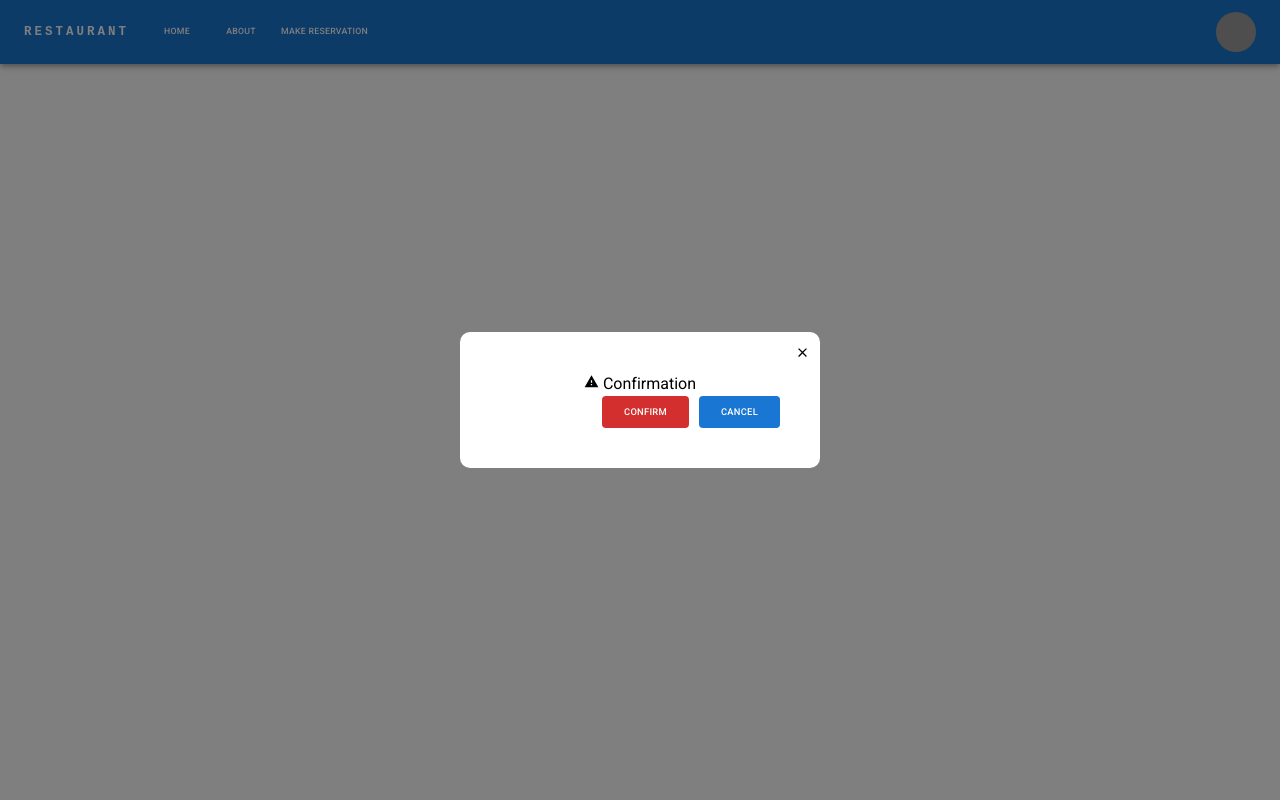
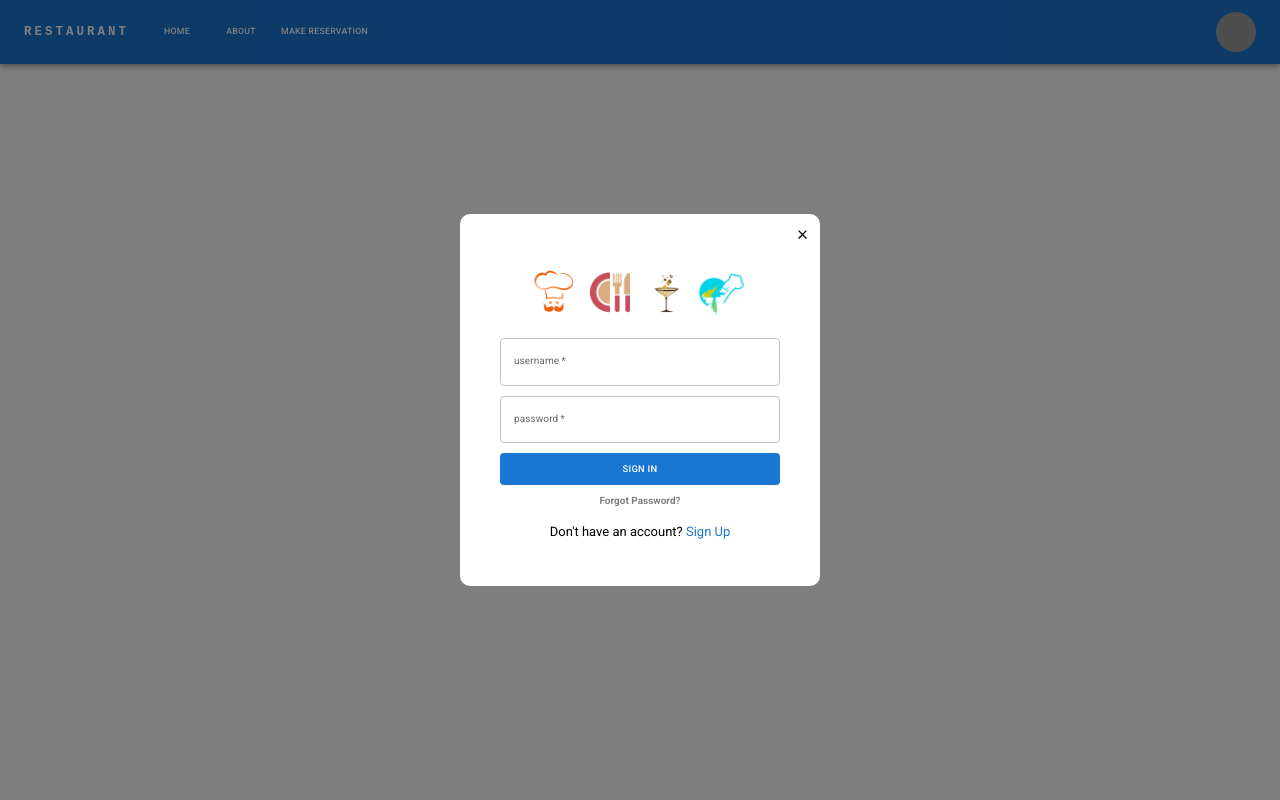
Before and after one commit to nobi-onway/table-reservation-front-end-user, a React (Create React App) app: page /staff-reservation in a window 1280 px wide. Shown: the top 800 px of the page. Built offline with nearby package versions, Linux system fonts and the light colour scheme; grey boxes are pictures that could not be loaded; a web font is replaced by a local one.

Commit message:
create confirmation modal

```diff
--- a/src/components/ResponsiveAppBar/index.jsx
+++ b/src/components/ResponsiveAppBar/index.jsx
@@ -308,18 +308,17 @@ function ResponsiveAppBar() {
                 </Container>
             </AppBar>
             {isLoginModalOpen && (
-                // <LoginModal
-                //     handleModalClose={() => {
-                //         navigate('/');
-                //         setIsLoginModalOpen(false);
-                //     }}
-                //     handleOpenSignUpModal={() => {
-                //         setIsSignUpModalOpen(true);
-                //         setIsLoginModalOpen(false);
-                //     }}
-                //     handleSignIn={handleSignIn}
-                // />
-                <CancelConfirmation />
+                <LoginModal
+                    handleModalClose={() => {
+                        navigate('/');
+                        setIsLoginModalOpen(false);
+                    }}
+                    handleOpenSignUpModal={() => {
+                        setIsSignUpModalOpen(true);
+                        setIsLoginModalOpen(false);
+                    }}
+                    handleSignIn={handleSignIn}
+                />
             )}
 
             {isSignUpModalOpen && (
--- a/src/pages/MyReservation/components/ReservationCard/components/CancelConfirmation/index.jsx
+++ b/src/pages/MyReservation/components/ReservationCard/components/CancelConfirmation/index.jsx
@@ -7,13 +7,31 @@ import classNames from 'classnames/bind';
 
 const cx = classNames.bind(styles);
 
-function CancelConfirmation() {
+function CancelConfirmation({
+    handleCloseConfirmation,
+    handleCancelReservation,
+}) {
     return (
         <div className={`${cx('overlay')}`}>
             <div className={`${cx('wrapper')}`}>
-                <div className={`${cx('flex-center')}`}>
-                    <span style={{color: ''}}>
-                        <WarningIcon /> Confirmation
+                <div className={`${cx('flex-center')} ${cx('flex-col')}`}>
+                    <span
+                        style={{
+                            color: '#f1c40f',
+                            fontWeight: 700,
+                            fontSize: '2.4rem',
+                        }}
+                    >
+                        <WarningIcon sx={{ fontSize: '1.8rem' }} /> Confirmation
+                    </span>
+                    <span
+                        style={{
+                            fontWeight: 700,
+                            fontSize: '1.6rem',
+                            padding: '2rem 0',
+                        }}
+                    >
+                        Do you wish to cancel this reservation?
                     </span>
                 </div>
                 <div className={`${cx('button-wrapper')} ${cx('m-ver-4')}`}>
@@ -22,16 +40,25 @@ function CancelConfirmation() {
                         variant="contained"
                         color="error"
                         disableElevation
+                        onClick={handleCancelReservation}
                     >
                         CONFIRM
                     </Button>
                     <span style={{ margin: '0 .5rem' }}></span>
-                    <Button size="large" variant="contained" disableElevation>
+                    <Button
+                        size="large"
+                        variant="contained"
+                        disableElevation
+                        onClick={handleCloseConfirmation}
+                    >
                         CANCEL
                     </Button>
                 </div>
 
-                <button className={`${cx('close-button')}`}>
+                <button
+                    className={`${cx('close-button')}`}
+                    onClick={handleCloseConfirmation}
+                >
                     <CloseOutlinedIcon />
                 </button>
             </div>
```
